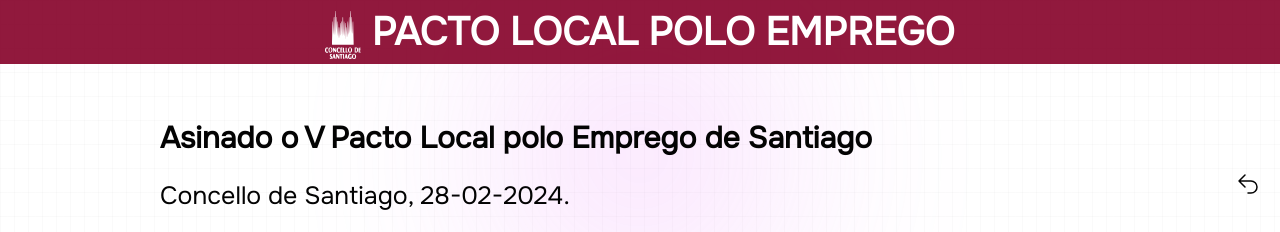
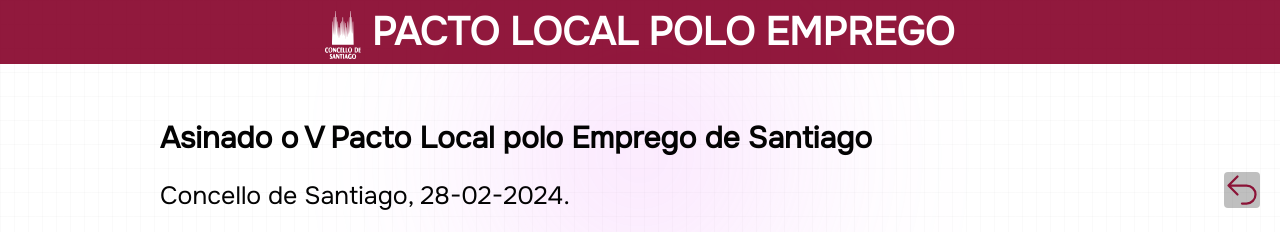
Before and after one commit to webferrol/pacto-local-empleo, an Astro site: page /novas/asinado-v-pacto-emprego in a window 1280 px wide. Shown: the top 232 px of the page. Built offline with nearby package versions, Linux system fonts and the light colour scheme; Astro itself is replaced by a stand-in of ours.

Commit message:
double class remove icon Back.astro

```diff
--- a/src/icons/Back.astro
+++ b/src/icons/Back.astro
@@ -4,7 +4,6 @@
     fill="none"
     stroke="currentColor"
     stroke-width="1.5"
-    class="w-6 h-6"
     viewBox="0 0 24 24"
     >
     <title>
```
